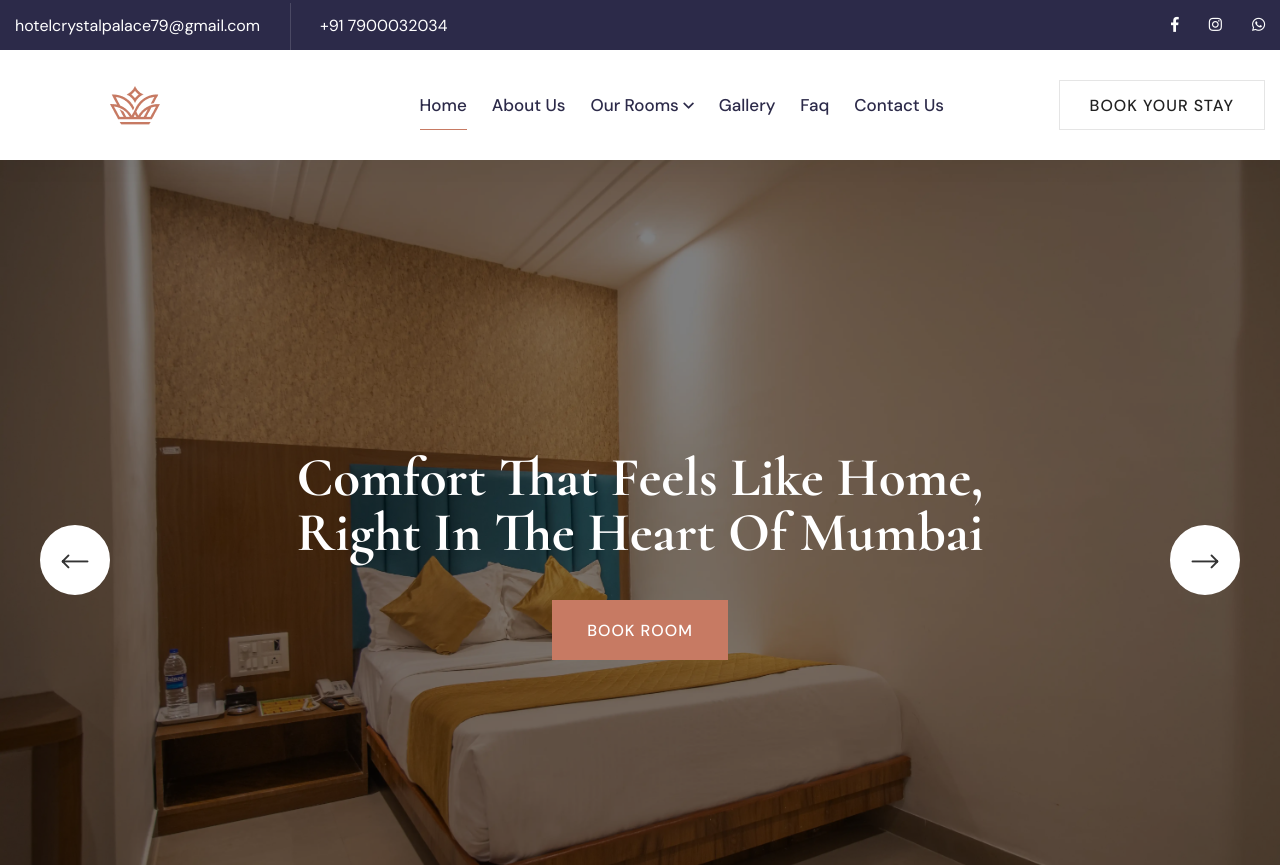
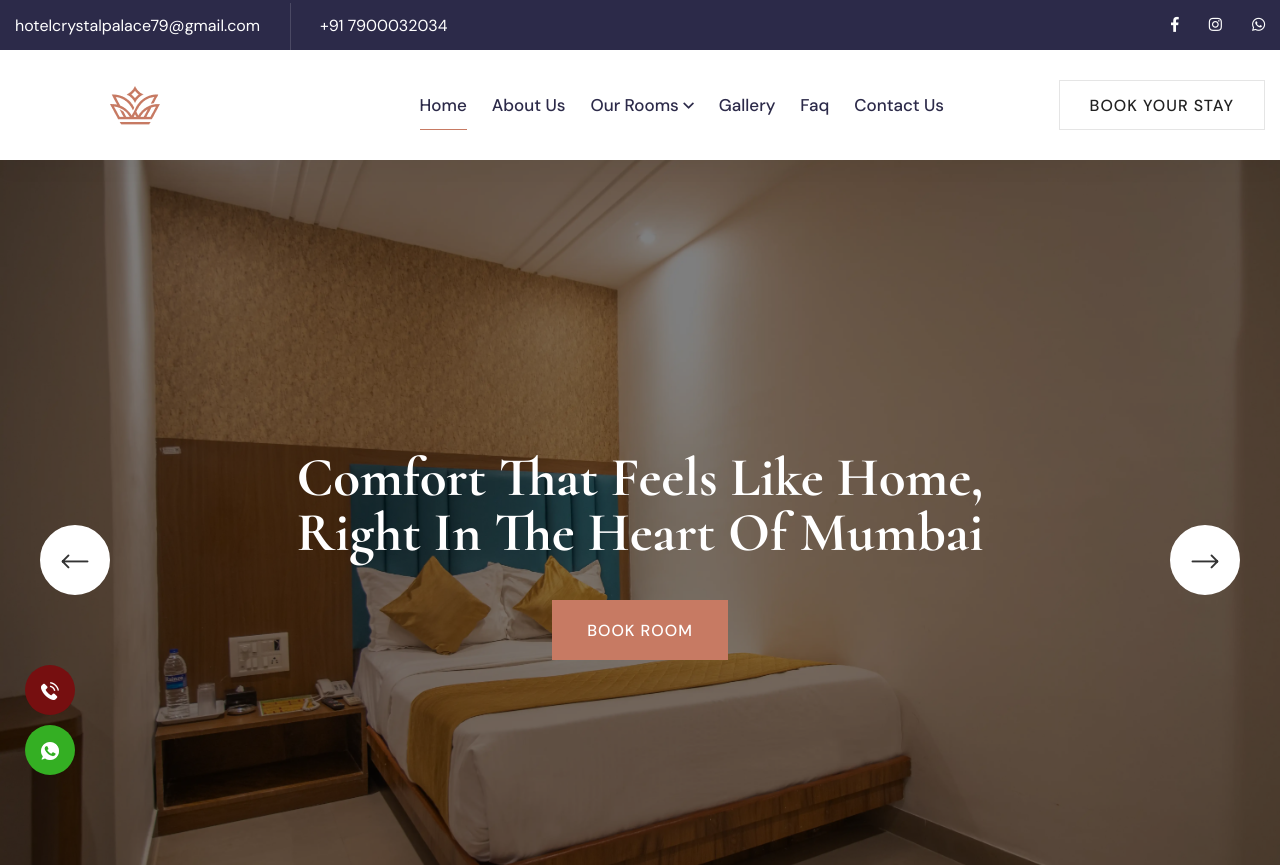
Before and after one commit to Jyoti-SHM/Hotel-Crystal-Palace, a plain HTML site: page index.html in a window 1280 px wide. Shown: the top 865 px of the page. Drawn offline with Linux system fonts and the light colour scheme; files whose address does not match are found by name.

Commit message:
Add files via upload

```diff
--- a/assets/css/custom.css
+++ b/assets/css/custom.css
@@ -2,3 +2,58 @@
 .mh{font-size: 55px;font-weight: 700;line-height: 1;}
 .pb-0{padding-bottom: 0;}
 .txt-ctr, .link-btn{text-align: center;}
+/* Base */
+.btn-floating:hover img {
+  margin-bottom: -3px
+}
+
+.btn-floating {
+    position: fixed;
+    left: 25px;
+    overflow: hidden;
+    width: 50px;
+    height: 50px;
+    border-radius: 100px;
+    border: 0;
+    z-index: 9999;
+    color: white;
+    transition: .2s;
+}
+
+.btn-floating:hover {
+    width: auto;
+    padding: 0 20px;
+    cursor: pointer;
+}
+
+.btn-floating span {
+    font-size: 16px;
+    margin-left: 5px;
+    transition: .2s;
+    line-height: 0px;
+    display: none;
+}
+
+.btn-floating:hover span {
+    display: inline-block;
+}
+
+/* Phone */
+.btn-floating.phone {
+    bottom: 85px;
+    background-color: #760f10;
+}
+
+.btn-floating.phone:hover {
+    background-color: #c03421;
+}
+
+/* WhatsApp */
+.btn-floating.whatsapp {
+    background-color: #34af23;
+    bottom: 25px;
+}
+
+.btn-floating.whatsapp:hover {
+    background-color: #1f7a12
+}
```
